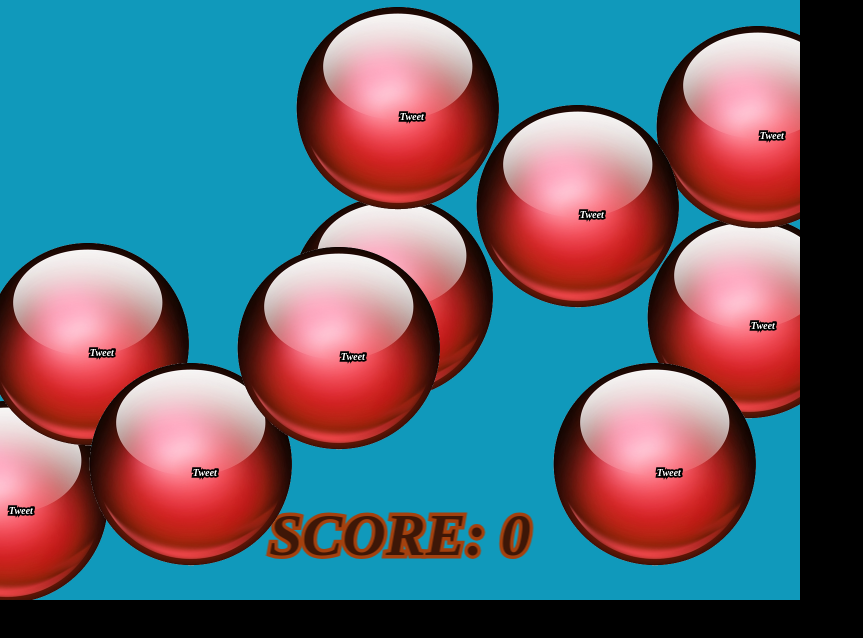
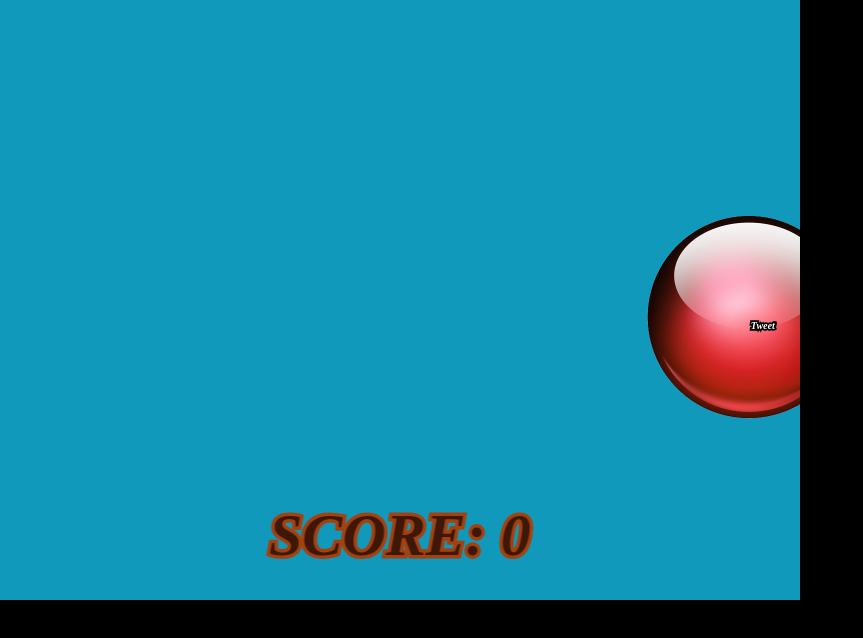
Before and after one commit to MPolymath/TwitterBubble, a plain HTML site: page bubbleburst.html in a window 1280 px wide. Shown: the whole page, without its empty margins (0-863 px from the left). Drawn offline with Linux system fonts and the light colour scheme; animation ran at ten frames a second.

```diff
--- a/bubbleburst.html
+++ b/bubbleburst.html
@@ -25,10 +25,10 @@
 	  score.anchor.x = 0.5;
 	  stage.addChild(score);
 
-	  for (var i = 0; i < 10; i++)
-	  {
+//	  for (var i = 0; i < 10; i++)
+//	  {
 		  createBubble(Math.floor(Math.random() * 800) , Math.floor(Math.random() * 600));
-	  }
+//	  }
 
 	  function createBubble(x, y)
 	  {
```
